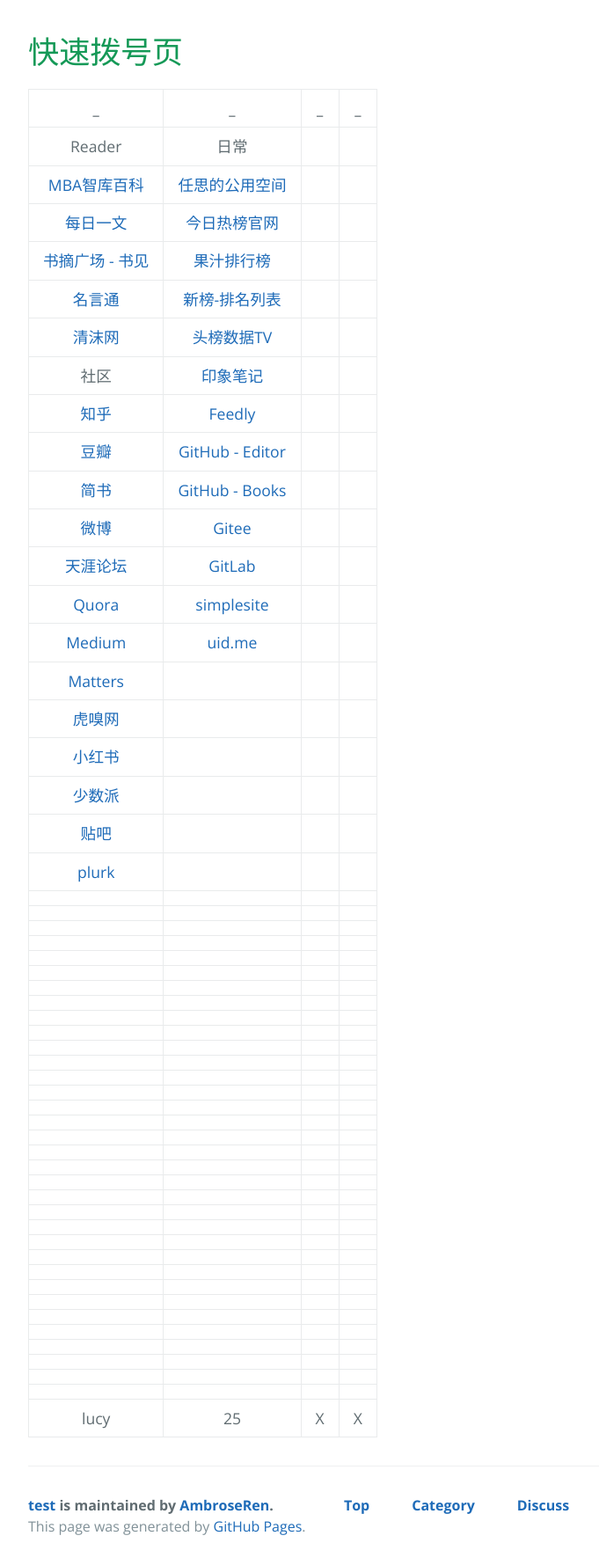
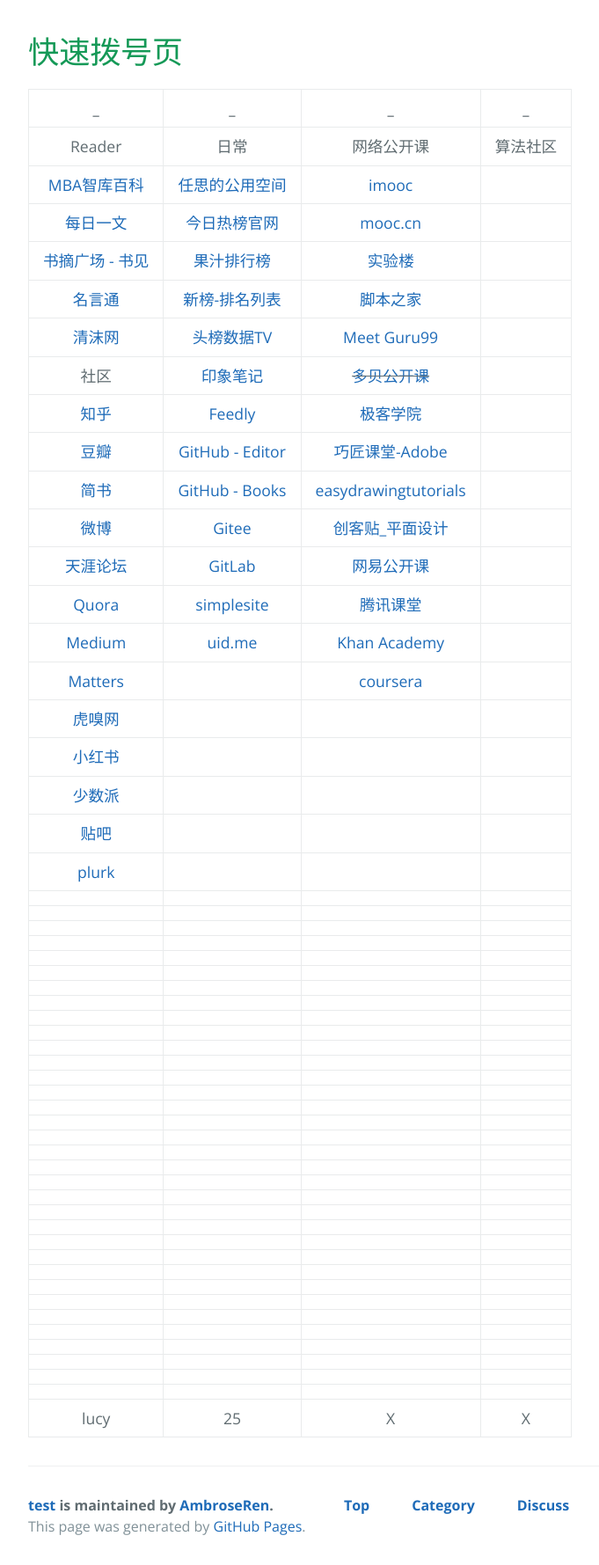
Before and after one commit to AmbroseRen/test, a Jekyll site: the page built from navigation.md, in a window 1280 px wide. Shown: the whole page at 88% size, without its empty margins (192-873 px from the left). Built offline with Jekyll 4.4.1, drawn with Linux system fonts in a browser that asks for light colours; our own code applies the rules of GitHub Pages for plain Markdown files; the repository's description, which GitHub fills in, is left out.

Commit message:
Update navigation.md

```diff
--- a/navigation.md
+++ b/navigation.md
@@ -2,21 +2,21 @@
 
 | _ | _ | _ | _ |
 |:---:|:---:|:---:|:---:|
-| Reader | 日常 | []() | []() |
-| [MBA智库百科](https://wiki.mbalib.com/wiki/首页) | [任思的公用空间](http://rensi.ys168.com/) | []() | []() |
-| [每日一文](https://meiriyiwen.com/random) | [今日热榜官网](https://tophub.today/) | []() | []() |
-| [书摘广场 - 书见](https://memo.bookfere.com/community/posts/all) | [果汁排行榜](http://guozhivip.com/rank/) | []() | []() |
-| [名言通](https://www.mingyantong.com/) | [新榜-排名列表](https://www.newrank.cn/public/info/list.html) | []() | []() |
-| [清沫网](https://www.qingmo.net/) | [头榜数据TV](http://www.toubang.tv/anchor/mutile.html) | []() | []() |
-| 社区 | [印象笔记](https://app.yinxiang.com/Home.action) | []() | []() |
-| [知乎](https://www.zhihu.com/people/RS101202303/following) | [Feedly](https://feedly.com/) | []() | []() |
-| [豆瓣](https://www.douban.com/people/AmbroseRen/) | [GitHub - Editor](https://github.com/AmbroseRen/test/blob/master/Library/BookListsOne.md) | []() | []() |
-| [简书](https://www.jianshu.com/subscriptions#/timeline) | [GitHub - Books](https://github.com/AmbroseRen/Picture/tree/master/book/Society) | []() | []() |
-| [微博](https://weibo.com/3626507391/follow) | [Gitee](https://gitee.com/) | []() | []() |
-| [天涯论坛](https://bbs.tianya.cn/) | [GitLab](https://gitlab.com/ambroserencn) | []() | []() |
-| [Quora](https://www.quora.com/) | [simplesite](http://ambroseren.simplesite.com/) | []() | []() |
-| [Medium](https://medium.com/) | [uid.me](http://uid.me/ren_si1#) | []() | []() |
-| [Matters](https://matters.news/) | []() | []() | []() |
+| Reader | 日常 | 网络公开课 | 算法社区 |
+| [MBA智库百科](https://wiki.mbalib.com/wiki/首页) | [任思的公用空间](http://rensi.ys168.com/) | [imooc](https://www.imooc.com/course/list) | []() |
+| [每日一文](https://meiriyiwen.com/random) | [今日热榜官网](https://tophub.today/) | [mooc.cn](https://www.cmooc.com/course) | []() |
+| [书摘广场 - 书见](https://memo.bookfere.com/community/posts/all) | [果汁排行榜](http://guozhivip.com/rank/) | [实验楼](https://www.lanqiao.cn/courses/) | []() |
+| [名言通](https://www.mingyantong.com/) | [新榜-排名列表](https://www.newrank.cn/public/info/list.html) | [脚本之家](https://www.jb51.net/list/index_1.htm) | []() |
+| [清沫网](https://www.qingmo.net/) | [头榜数据TV](http://www.toubang.tv/anchor/mutile.html) | [Meet Guru99](https://www.guru99.com/) | []() |
+| 社区 | [印象笔记](https://app.yinxiang.com/Home.action) | ~~[多贝公开课](http://www.duobei.com/)~~ | []() |
+| [知乎](https://www.zhihu.com/people/RS101202303/following) | [Feedly](https://feedly.com/) | [极客学院](https://www.jikexueyuan.com/) | []() |
+| [豆瓣](https://www.douban.com/people/AmbroseRen/) | [GitHub - Editor](https://github.com/AmbroseRen/test/blob/master/Library/BookListsOne.md) | [巧匠课堂-Adobe](https://www.2qj.com/) | []() |
+| [简书](https://www.jianshu.com/subscriptions#/timeline) | [GitHub - Books](https://github.com/AmbroseRen/Picture/tree/master/book/Society) | [easydrawingtutorials](https://www.easydrawingtutorials.com/index.php/disney/81-draw-mickey-mouse) | []() |
+| [微博](https://weibo.com/3626507391/follow) | [Gitee](https://gitee.com/) | [创客贴_平面设计](https://www.chuangkit.com/designtools/designindex) | []() |
+| [天涯论坛](https://bbs.tianya.cn/) | [GitLab](https://gitlab.com/ambroserencn) | [网易公开课](https://open.163.com/khan/) | []() |
+| [Quora](https://www.quora.com/) | [simplesite](http://ambroseren.simplesite.com/) | [腾讯课堂](https://ke.qq.com/) | []() |
+| [Medium](https://medium.com/) | [uid.me](http://uid.me/ren_si1#) | [Khan Academy](https://www.khanacademy.org/) | []() |
+| [Matters](https://matters.news/) | []() | [coursera](https://www.coursera.org/browse/computer-science) | []() |
 | [虎嗅网](https://www.huxiu.com/) | []() | []() | []() |
 | [小红书](https://www.xiaohongshu.com/explore) | []() | []() | []() |
 | [少数派](https://sspai.com/) | []() | []() | []() |
```
